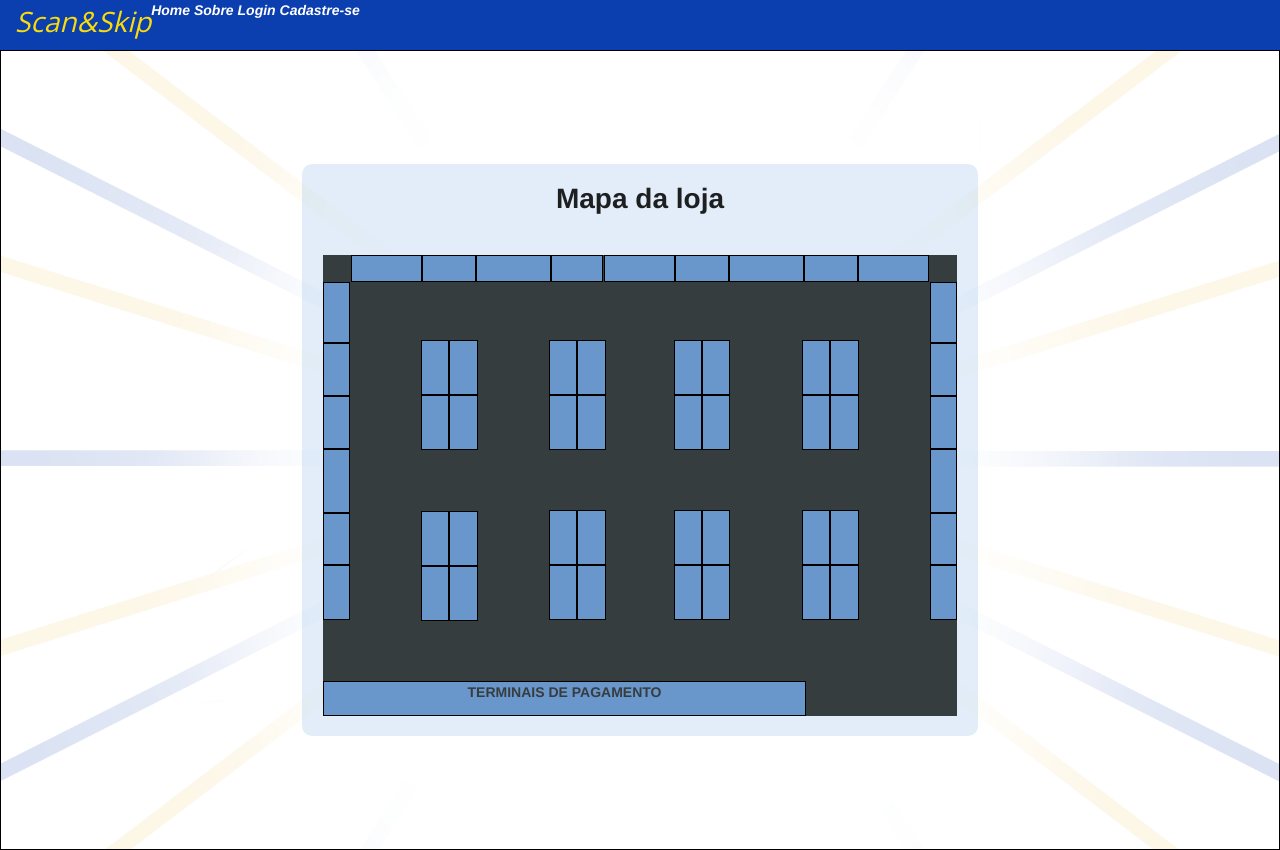
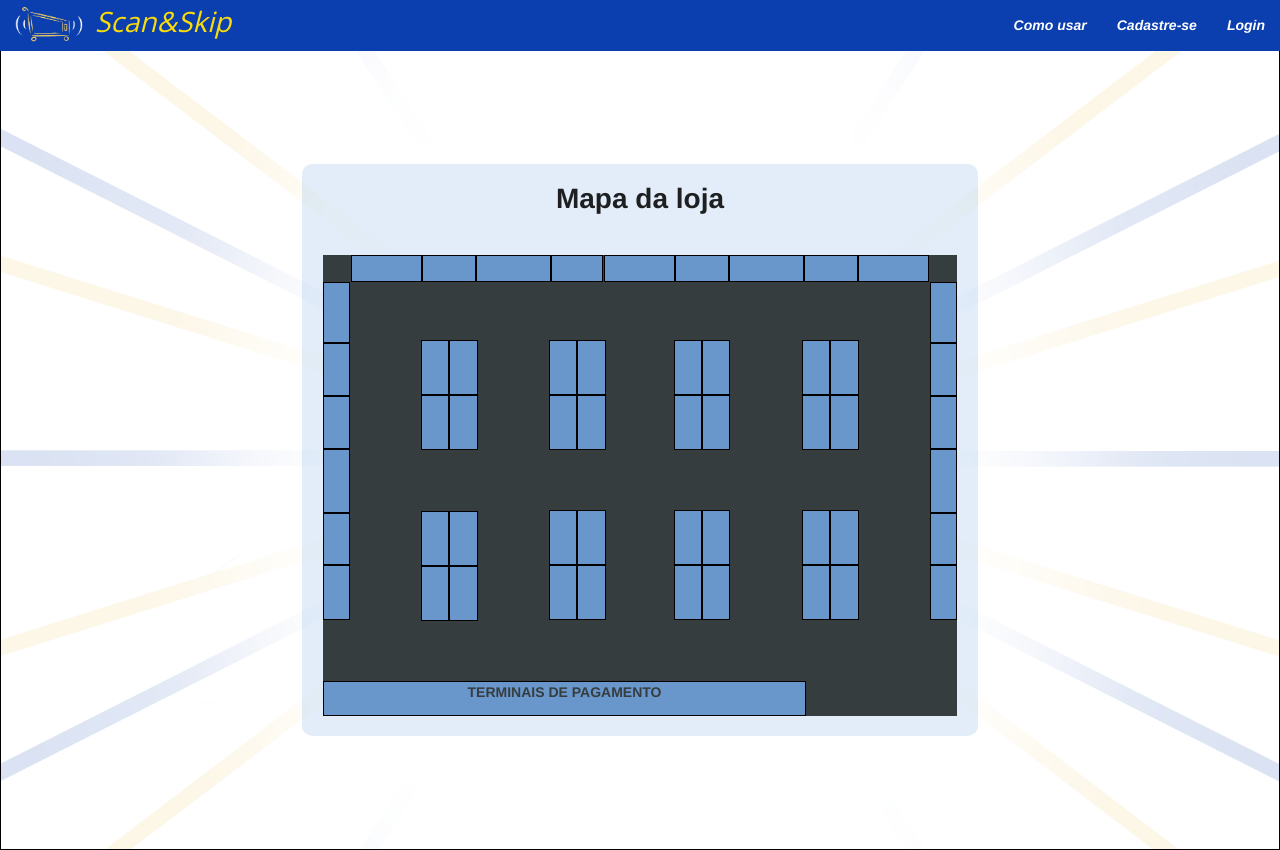
Before and after one commit to jhkersul/ScanSkip_Carrinho, a Django app: page /mapa in a window 1280 px wide. Run offline with Django 3.2, Linux system fonts and the light colour scheme; parts of the project's set-up code (start-up, migrations or seed data) failed here and were passed over; some libraries are stand-ins or nearby versions.

Commit message:
Corrigindo header e removendo algumas coisas do html de finalizar compra

```diff
--- a/carrinho/Templates/header---footer.html
+++ b/carrinho/Templates/header---footer.html
@@ -5,6 +5,9 @@
     <meta charset="utf-8">
     <meta name="viewport" content="initial-scale=1.0">
     <title>Scan&amp;Skip - {% block title %}{% endblock %}</title>
+    <link rel="stylesheet" href="https://maxcdn.bootstrapcdn.com/bootstrap/3.3.7/css/bootstrap.min.css" integrity="sha384-BVYiiSIFeK1dGmJRAkycuHAHRg32OmUcww7on3RYdg4Va+PmSTsz/K68vbdEjh4u" crossorigin="anonymous">
+    <script src="https://ajax.googleapis.com/ajax/libs/jquery/3.1.1/jquery.min.js"></script>
+    <script src="https://maxcdn.bootstrapcdn.com/bootstrap/3.3.7/js/bootstrap.min.js" integrity="sha384-Tc5IQib027qvyjSMfHjOMaLkfuWVxZxUPnCJA7l2mCWNIpG9mGCD8wGNIcPD7Txa" crossorigin="anonymous"></script>
     <link href="https://fonts.googleapis.com/css?family=Open+Sans:400" rel="stylesheet" type="text/css">
     <link rel="stylesheet" href="{% static 'css/standardize.css' %}">
     <link rel="stylesheet" href="{% static 'css/header---footer-grid.css' %}">
@@ -12,25 +15,43 @@
     {% block head %}{% endblock %}
 </head>
 <body class="body page-header---footer clearfix">
+    <nav class="navbar navbar-default navbar-fixed-top" style="background-color: rgb(11, 62, 174); border-color: rgb(11, 62, 174);">
+        <div class="container-fluid">
+            <div class="navbar-header">
+                <button type="button" class="navbar-toggle" data-toggle="collapse" data-target="#myNavbar">
+                    <span class="icon-bar"></span>
+                    <span class="icon-bar"></span>
+                    <span class="icon-bar"></span>
+                </button>
+                <a class="navbar-brand" style="padding: 0 !important; padding-left: 10px !important;" href="https://scan-skip-teste.herokuapp.com/">
+                    <img alt="Brand" class="img-responsive" src="{% static 'css/images/LOGO.png' %}" style="height: 50px; width: 80px; display: inline-block !important;">
+                </a>
+                <a href="https://scan-skip-teste.herokuapp.com/">
+                    <span class="navbar-brand-text" style="color: rgb(250, 220, 10); font: italic 400 2em/1.5 'Open Sans'; padding: 0 !important; padding-left: 5px !important;">Scan&Skip</span>
+                </a>
+            </div>
+            <div class="collapse navbar-collapse" id="myNavbar">
+                <ul class="nav navbar-nav navbar-right">
+                    <li><a href="https://scan-skip-teste.herokuapp.com/sobre" class="botaoBarra">Como usar</a></li>
+                    {% if request.session.logado %}
+                        <li><a href="https://scan-skip-teste.herokuapp.com/mapa" class="botaoBarra">Mapa</a></li>
+                        <li><a href="https://scan-skip-carrinho-teste.herokuapp.com/" class="botaoBarra">Carrinho</a></li>
+                        <li><a href="https://scan-skip-teste.herokuapp.com/perfil" class="botaoBarra">Minha Conta</a></li>
+                        <li><a href="https://scan-skip-carrinho-teste.herokuapp.com/logout" class="botaoBarra">Logout</a></li>
+                    {% else %}
+                        <li><a href="https://scan-skip-teste.herokuapp.com/cadastro" class="botaoBarra">Cadastre-se</a></li>
+                        <li><a href="https://scan-skip-teste.herokuapp.com/login" class="botaoBarra">Login</a></li>
+                    {% endif %}
+                </ul>
+            </div>
+        </div>
+    </nav>
+
     <div id="corpo" class="corpo">
         {% block content %}{% endblock %}
     </div>
-    <div class="barra clearfix">
-        <p class="textheader">Scan&amp;Skip</p>
-        <div class="botoesbarra clearfix">
-            <button onClick="window.location='https://scan-skip-teste.herokuapp.com/';" class="botaoBarra">Home</button>
-            <button onClick="window.location='https://scan-skip-teste.herokuapp.com/sobre';" class="botaoBarra" type="button">Sobre</button>
-            {% if request.session.logado %}
-                <button onClick="window.location='https://scan-skip-teste.herokuapp.com/mapa';" class="botaoBarra">Mapa</button>
-                <button onClick="window.location='https://scan-skip-teste.herokuapp.com/perfil';" class="botaoBarra">Perfil</button>
-                <button onClick="window.location='{% url 'Logout' %}';" class="botaoBarra">Logout</button>
-            {% else %}
-                <button onClick="window.location='https://scan-skip-teste.herokuapp.com/login';" class="botaoBarra">Login</button>
-                <button onClick="window.location='https://scan-skip-teste.herokuapp.com/cadastro';" class="botaoBarra">Cadastre-se</button>
-            {% endif %}
-        </div>
-    </div>
-{% block modal %}{% endblock %}
+
+    {% block modal %}{% endblock %}
 
 </body>
 </html>
```
Also changed, not shown: carrinho/Templates/css/requisita-fila.css (+17 -17 lines), carrinho/Templates/seletor-forma-de-pagamento.html (+7 -9 lines).
